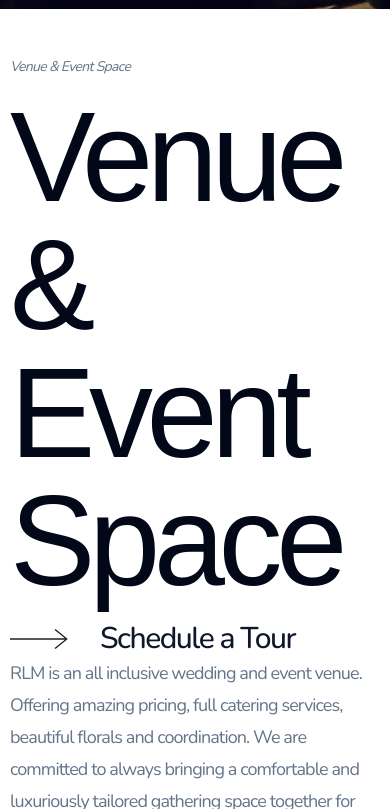
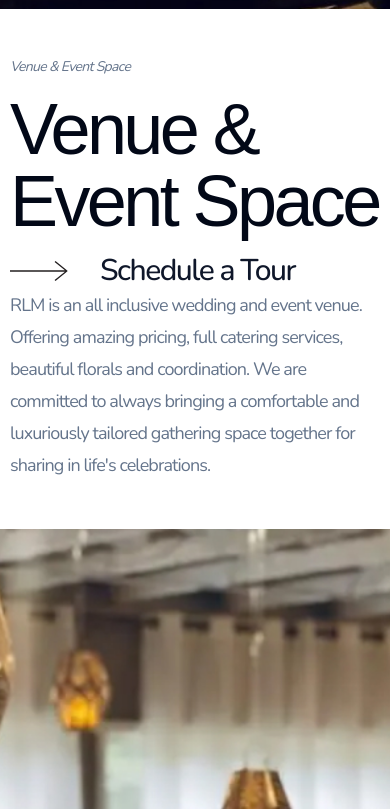
Before and after one commit to Dillonzellis/rlmaffairs-v4, a Next.js app: page / in a window 390 px wide. Shown: the part 835-1644 px from the top of the page. Built offline with nearby package versions, Linux system fonts and the light colour scheme; a web font is replaced by a local one.

Commit message:
style: make Mainheader responsive

```diff
--- a/src/components/typography/MainHeader.tsx
+++ b/src/components/typography/MainHeader.tsx
@@ -3,5 +3,9 @@ interface MainHeaderProps {
 }
 
 export const MainHeader = ({ children }: MainHeaderProps) => {
-  return <div className="font-serif text-9xl tracking-tighter">{children}</div>;
+  return (
+    <div className="font-serif text-7xl tracking-tighter lg:text-9xl">
+      {children}
+    </div>
+  );
 };
```
